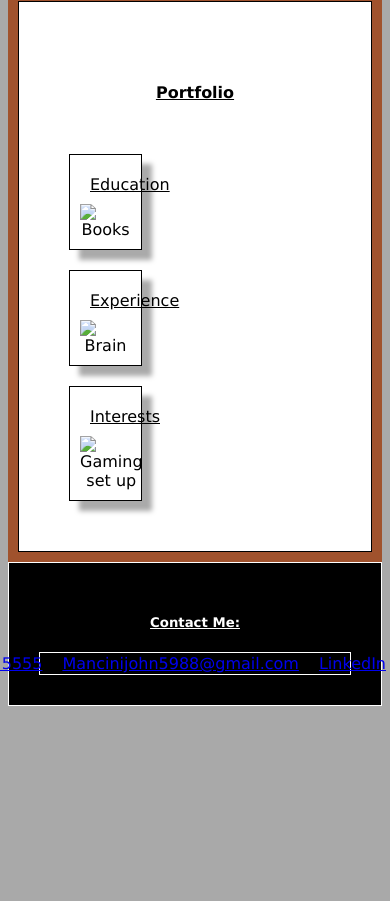
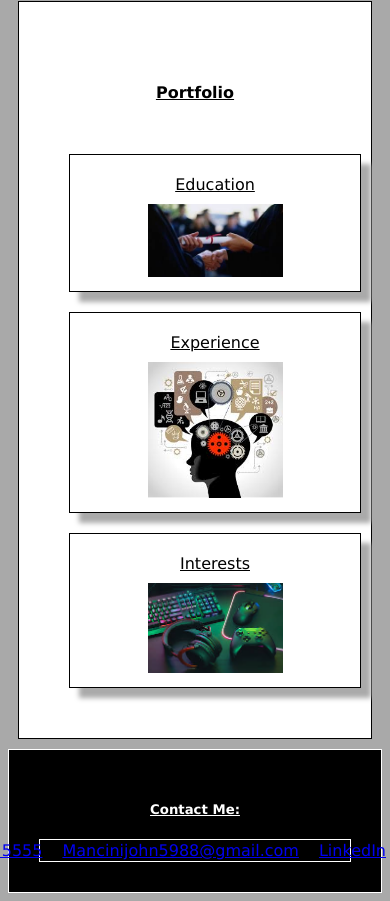
Before and after one commit to John-Mancini/First-Porfolio, a plain HTML site: page index.html in a window 390 px wide. Shown: the part 933-1834 px from the top of the page. Before the commit the page ends 1647 px from the top, so only its background shows below. Drawn offline with Linux system fonts and the light colour scheme.

Commit message:
added media Query

```diff
--- a/assets/css/style.css
+++ b/assets/css/style.css
@@ -19,7 +19,6 @@ main{
     flex:auto;
     justify-content: baseline;
     padding:10px;
-    background-color: sienna;
 }
 
 ul{
@@ -79,7 +78,7 @@ h3{
     width: 25%;
 }
 .card > img{
-    width: 100%;
+    width: 50%;
     flex:auto;
 }
 
@@ -112,4 +111,15 @@ footer{
     border-width: 1px;
 }
 
-@media screen and ()
+@media screen and (max-width:992){
+    .card{
+        width:50%
+    }
+}
+
+@media screen and (max-width:768px){
+    .card{
+        width:100%
+    }
+
+}
--- a/index.html
+++ b/index.html
@@ -64,15 +64,15 @@
             <h4 id="portfolio">Portfolio</h4>
                 <section class="card">
                     <header>Education</header>
-                    <img src=".assests/images/Education.jpg" alt= "Books">
+                    <img src="./assets/images/Education.jpg" alt= "Books">
                 </section>
                 <section class="card">
                     <header>Experience</header>
-                    <img src=".assests/images/Experience.jgp" alt= "Brain">
+                    <img src="./assets/images/brain.jpg" alt= "brain">
                 </section>
                 <section class="card">
                     <header>Interests</header>
-                    <img src=".assests/images/interests.jpg" alt= "Gaming set up">
+                    <img src="./assets/images/interests.jpg" alt= "Gaming set up">
                 </section>
 
 
```
Also changed, not shown: assets/images/brain.jpg (renamed from assets/images/Experience.jpg).
